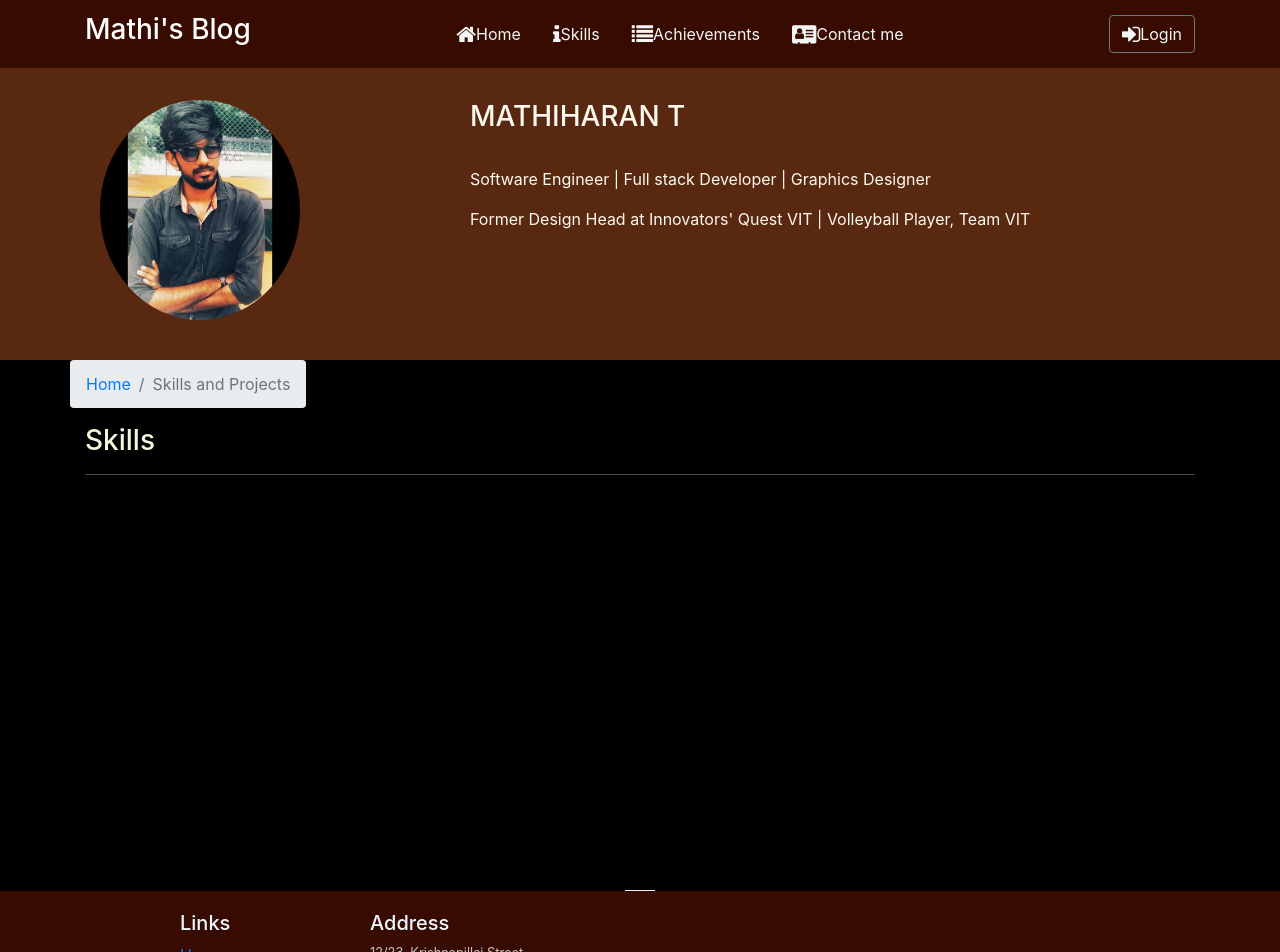
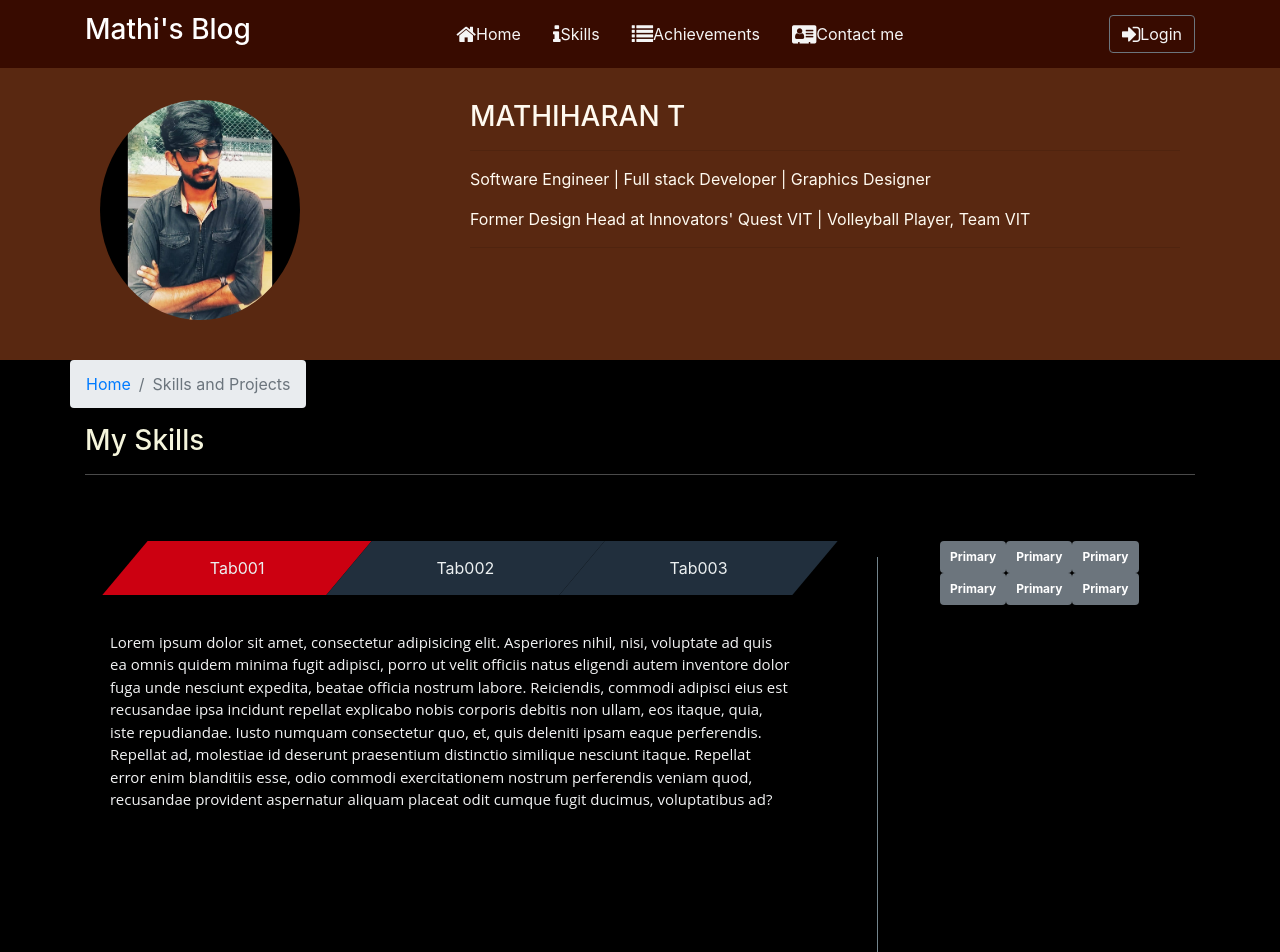
Before and after one commit to Mathiharan/Mathiharan-Portfolio, a React (Create React App) app: page /skill in a window 1280 px wide. Shown: the top 952 px of the page. Built offline with nearby package versions, Linux system fonts and the light colour scheme; no server answers; what react-redux-form would draw is missing.

Commit message:
Badges and Skills ready

```diff
--- a/src/App.css
+++ b/src/App.css
@@ -1,32 +1,32 @@
-.row-header{
-  margin:0px auto;
-  padding:0px auto;
+.row-header {
+  margin: 0px auto;
+  padding: 0px auto;
 }
 
 .row-content {
-  margin:0px auto;
+  margin: 0px auto;
   padding: 50px 0px 50px 0px;
   border-bottom: 1px ridge;
-  min-height:400px;
+  min-height: 400px;
 }
 
-.footer{
+.footer {
   background-color: #380b00;
-  margin:0px auto;
+  margin: 0px auto;
   color: aliceblue;
   padding: 20px 0px 20px 0px;
 }
 .jumbotron {
-  padding:40px 10px 40px 10px;
-  margin:0px auto;
+  padding: 40px 10px 40px 10px;
+  margin: 0px auto;
   background: #592811;
-  color:floralwhite;
+  color: floralwhite;
 }
 
-address{
-  font-size:80%;
-  margin:0px;
-  color:#c5c5c5;
+address {
+  font-size: 80%;
+  margin: 0px;
+  color: #c5c5c5;
 }
 
 .navbar-dark {
@@ -82,19 +82,19 @@ address{
   opacity: 30%;
 }
 
-.circleimg{
+.circleimg {
   width: 150px;
   height: 180px;
   margin: 10;
   padding: 10px 10px 10px 10px;
 }
 
-.testimonial-author{
+.testimonial-author {
   padding-bottom: 40px;
 }
 
 .tiles {
-  padding: 6vh 16vw;
+  padding: 6vh 1vw;
   display: flex;
   flex-wrap: wrap;
   flex-direction: row;
@@ -108,12 +108,91 @@ address{
   width: 18vw;
   height: 18vw;
 }
-
-.tile.img {
-    width: 100%;
-    transition: transform 500ms ease;
+.tile img {
+  width: 100%;
+  transition: transform 500ms ease;
+}
+.tile img:hover {
+  transform: scale(1.1);
 }
 
-.tile.img:hover {
-  transform: scale(1.1);
+.badge {
+  padding: 10px;
+  justify-content: right;
 }
+
+.verthr {
+  color: #f7f9f9;
+  border: none;
+  border-left: 1px solid hsla(200, 10%, 50%, 100);
+  height: 100vh;
+  width: 0.1px;
+}
+
+.content {
+  width: 640px;
+  margin: 45px auto;
+}
+.tabs-body {
+  padding: auto;
+}
+.tabs-header {
+  display: table;
+  width: 100%;
+  list-style-type: none;
+}
+.tabs-header li {
+  display: table-cell;
+  text-align: center;
+  color: #ecf0f1;
+  cursor: pointer;
+}
+.tabs-header li > a {
+  display: block;
+  padding: 15px;
+  background: #212f3d;
+  transition: all 0.2s ease-in;
+  transform: skew(-40deg);
+}
+.tabs-header li > a span {
+  display: block;
+  transform: skew(40deg);
+}
+.tabs-header li > a:hover {
+  background: #cc0011;
+  color: #f7f9f9;
+}
+.tabs-header li.active > a {
+  background: #cc0011;
+}
+.tabs-content {
+  margin-top: 15px;
+  position: relative;
+  padding: 20px 25px;
+  overflow: hidden;
+  background: #000;
+}
+.tabs-content .tabs-textItem {
+  display: none;
+  transform: translateY(100%);
+}
+.tabs-content .tabs-textItem.show {
+  display: block;
+  transform: translateY(0);
+  animation: change 0.49s cubic-bezier(0.175, 0.885, 0.32, 1.275);
+}
+.tabs-content .tabs-textItem p {
+  font: normal 15px/1.5 "Open Sans";
+  color: #f2f3f4;
+}
+
+@keyframes change {
+  0% {
+    transform: translateY(100%);
+    opacity: 0;
+  }
+  100% {
+    transform: translateY(0);
+    opacity: 1;
+  }
+}
--- a/src/components/Achievements.js
+++ b/src/components/Achievements.js
@@ -47,50 +47,76 @@ function Achievements(props) {
   );
 }
 
-const app = document.getElementById('app');
-const data = [{
+const app = document.getElementById("app");
+const data = [
+  {
     id: 1,
     name: "Island",
-  image: "https://images.unsplash.com/photo-1442530792250-81629236fe54?ixlib=rb-0.3.5&q=80&fm=jpg&crop=entropy&cs=tinysrgb&w=980&h=980&fit=crop&s=9631adb2d2f752e3a0734f393fef634b"
-}, {
+    heading: "Volleyball",
+    image:
+      "https://images.unsplash.com/photo-1442530792250-81629236fe54?ixlib=rb-0.3.5&q=80&fm=jpg&crop=entropy&cs=tinysrgb&w=980&h=980&fit=crop&s=9631adb2d2f752e3a0734f393fef634b",
+  },
+  {
     id: 2,
     name: "Forest",
-  image: "https://images.unsplash.com/photo-1468851508491-4f854ec88aa0?ixlib=rb-0.3.5&q=80&fm=jpg&crop=entropy&cs=tinysrgb&w=900&h=900&fit=crop&s=b1222b6a1d3694cac76d2a23c3a02254"
-}, {
+    heading: "Volleyball",
+    image:
+      "https://images.unsplash.com/photo-1468851508491-4f854ec88aa0?ixlib=rb-0.3.5&q=80&fm=jpg&crop=entropy&cs=tinysrgb&w=900&h=900&fit=crop&s=b1222b6a1d3694cac76d2a23c3a02254",
+  },
+  {
     id: 3,
     name: "Whale",
-  image: "https://images.unsplash.com/photo-1454991727061-be514eae86f7?ixlib=rb-0.3.5&q=80&fm=jpg&crop=entropy&cs=tinysrgb&w=900&h=900&fit=crop&s=3c55430f01fe9ac9a9ccb3383d1416ff"
-}, {
+    heading: "Volleyball",
+    image:
+      "https://images.unsplash.com/photo-1454991727061-be514eae86f7?ixlib=rb-0.3.5&q=80&fm=jpg&crop=entropy&cs=tinysrgb&w=900&h=900&fit=crop&s=3c55430f01fe9ac9a9ccb3383d1416ff",
+  },
+  {
     id: 4,
     name: "Mountain",
-  image: "https://images.unsplash.com/photo-1467890947394-8171244e5410?ixlib=rb-0.3.5&q=80&fm=jpg&crop=entropy&cs=tinysrgb&w=980&h=980&fit=crop&s=9396f0adf263b51b44626228225684d0"
-}, {
+    heading: "Volleyball",
+    image:
+      "https://images.unsplash.com/photo-1467890947394-8171244e5410?ixlib=rb-0.3.5&q=80&fm=jpg&crop=entropy&cs=tinysrgb&w=980&h=980&fit=crop&s=9396f0adf263b51b44626228225684d0",
+  },
+  {
     id: 5,
     name: "Boat",
-  image: "https://images.unsplash.com/photo-1443302382600-0bfacc473376?ixlib=rb-0.3.5&q=80&fm=jpg&crop=entropy&cs=tinysrgb&w=980&h=980&fit=crop&s=0c0f26518c1001f67b6c2e4480a8d3e0"
-}, {
+    heading: "Volleyball",
+    image:
+      "https://images.unsplash.com/photo-1443302382600-0bfacc473376?ixlib=rb-0.3.5&q=80&fm=jpg&crop=entropy&cs=tinysrgb&w=980&h=980&fit=crop&s=0c0f26518c1001f67b6c2e4480a8d3e0",
+  },
+  {
     id: 6,
     name: "Flowers",
-  image: "https://images.unsplash.com/photo-1429091443922-e7d9ae79a837?ixlib=rb-0.3.5&q=80&fm=jpg&crop=entropy&cs=tinysrgb&w=900&h=900&fit=crop&s=e81cb6a60c53788559edb9bec21b80fc"
-}, {
+    heading: "Volleyball",
+    image:
+      "https://images.unsplash.com/photo-1429091443922-e7d9ae79a837?ixlib=rb-0.3.5&q=80&fm=jpg&crop=entropy&cs=tinysrgb&w=900&h=900&fit=crop&s=e81cb6a60c53788559edb9bec21b80fc",
+  },
+  {
     id: 7,
     name: "Fire",
-  image: "https://images.unsplash.com/photo-1468245856972-a0333f3f8293?ixlib=rb-0.3.5&q=80&fm=jpg&crop=entropy&cs=tinysrgb&w=900&h=900&fit=crop&s=1f57cc13084e32839627453821a43abf"
-}, {
+    heading: "Volleyball",
+    image:
+      "https://images.unsplash.com/photo-1468245856972-a0333f3f8293?ixlib=rb-0.3.5&q=80&fm=jpg&crop=entropy&cs=tinysrgb&w=900&h=900&fit=crop&s=1f57cc13084e32839627453821a43abf",
+  },
+  {
     id: 8,
     name: "Garden",
-  image: "https://images.unsplash.com/photo-1427392797425-39090deb14ec?ixlib=rb-0.3.5&q=80&fm=jpg&crop=entropy&cs=tinysrgb&w=900&h=900&fit=crop&s=8bfe49466d0da200e61128a8ab0e8fbe"
-}, {
+    heading: "Volleyball",
+    image:
+      "https://images.unsplash.com/photo-1427392797425-39090deb14ec?ixlib=rb-0.3.5&q=80&fm=jpg&crop=entropy&cs=tinysrgb&w=900&h=900&fit=crop&s=8bfe49466d0da200e61128a8ab0e8fbe",
+  },
+  {
     id: 9,
     name: "Bridge",
-  image: "https://images.unsplash.com/photo-1445723356089-6dbb51d9c4f8?ixlib=rb-0.3.5&q=80&fm=jpg&crop=entropy&cs=tinysrgb&w=980&h=980&fit=crop&s=6e476c6e7ce1adac161295616d1bec05"
-}];
+    heading: "Volleyball",
+    image:
+      "https://images.unsplash.com/photo-1445723356089-6dbb51d9c4f8?ixlib=rb-0.3.5&q=80&fm=jpg&crop=entropy&cs=tinysrgb&w=980&h=980&fit=crop&s=6e476c6e7ce1adac161295616d1bec05",
+  },
+];
 
 class App extends React.Component {
   render() {
-    return (
-      <Tiles data={this.props.data} />
-    );
+    return <Tiles data={this.props.data} />;
   }
 }
 
@@ -101,7 +127,7 @@ class Tiles extends React.Component {
     return (
       <div className="tiles">
         {this.props.data.map((data) => {
-          return <Tile data={data} key={data.id} />
+          return <Tile data={data} key={data.id} />;
         })}
       </div>
     );
@@ -113,7 +139,7 @@ class Tile extends React.Component {
     super(props);
     this.state = {
       open: false,
-        mouseOver: false
+      mouseOver: false,
     };
     // Bind properties to class instance
     this._clickHandler = this._clickHandler.bind(this);
@@ -126,27 +152,27 @@ class Tile extends React.Component {
     if (this.state.mouseOver === false) {
       console.log(this.props.data.name);
       this.setState({
-        mouseOver: true
-      })
+        mouseOver: true,
+      });
     }
   }
   _mouseLeave(e) {
     e.preventDefault();
     if (this.state.mouseOver === true) {
       this.setState({
-        mouseOver: false
-      })
+        mouseOver: false,
+      });
     }
   }
   _clickHandler(e) {
     e.preventDefault();
     if (this.state.open === false) {
       this.setState({
-        open: true
+        open: true,
       });
     } else {
       this.setState({
-        open: false
+        open: false,
       });
     }
   }
@@ -159,21 +185,21 @@ class Tile extends React.Component {
     // When tile clicked
     if (this.state.open) {
       tileStyle = {
-        width: '62vw',
-        height: '62vw',
-        position: 'absolute',
-        top: '50%',
-        left: '50%',
-        margin: '0',
-        marginTop: '-31vw',
-        marginLeft: '-31vw',
-        boxShadow: '0 0 40px 5px rgba(0, 0, 0, 0.3)',
-        transform: 'none'
+        width: "62vw",
+        height: "62vw",
+        position: "absolute",
+        top: "50%",
+        left: "50%",
+        margin: "0",
+        marginTop: "-31vw",
+        marginLeft: "-31vw",
+        boxShadow: "0 0 40px 5px rgba(0, 0, 0, 0.3)",
+        transform: "none",
       };
     } else {
       tileStyle = {
-        width: '18vw',
-        height: '18vw'
+        width: "18vw",
+        height: "18vw",
       };
     }
 
@@ -187,6 +213,12 @@ class Tile extends React.Component {
           alt={this.props.data.name}
           style={tileStyle}
         />
+        <h4>{this.props.data.heading}</h4>
+        <figure class="figure">
+          <figcaption class="figure-caption text-right">
+            A caption for the above image.
+          </figcaption>
+        </figure>
       </div>
     );
   }
--- a/src/components/Skills.js
+++ b/src/components/Skills.js
@@ -11,6 +11,7 @@ import {
   CardHeader,
   Breadcrumb,
   BreadcrumbItem,
+  Badge,
   Button,
   Row,
   Label,
@@ -21,6 +22,92 @@ import { Link } from "react-router-dom";
 import { Loading } from "./LoadingComponent";
 import { baseUrl } from "../shared/baseUrl";
 import { FadeTransform } from "react-animation-components";
+
+let data = [
+  {
+      name: 'Tab001',
+      text: 'Lorem ipsum dolor sit amet, consectetur adipisicing elit. Asperiores nihil, nisi, voluptate ad quis ea omnis quidem minima fugit adipisci, porro ut velit officiis natus eligendi autem inventore dolor fuga unde nesciunt expedita, beatae officia nostrum labore. Reiciendis, commodi adipisci eius est recusandae ipsa incidunt repellat explicabo nobis corporis debitis non ullam, eos itaque, quia, iste repudiandae. Iusto numquam consectetur quo, et, quis deleniti ipsam eaque perferendis. Repellat ad, molestiae id deserunt praesentium distinctio similique nesciunt itaque. Repellat error enim blanditiis esse, odio commodi exercitationem nostrum perferendis veniam quod, recusandae provident aspernatur aliquam placeat odit cumque fugit ducimus, voluptatibus ad?'
+  },
+  {
+      name: 'Tab002',
+      text: 'Lorem ipsum dolor sit amet, consectetur adipisicing elit. Asperiores perspiciatis repellat soluta dolorum, quam quos possimus atque rerum porro voluptate beatae dolor incidunt! Corporis, tempore quasi fugit est. Ex, quae!Aliquam nulla explicabo facilis, consequuntur tenetur! Rem architecto veritatis quo corporis sapiente nesciunt culpa at enim similique officiis adipisci in commodi suscipit, natus facilis, repellat laboriosam eaque obcaecati quaerat vero!'
+  },
+  {
+      name: 'Tab003',
+      text: 'Lorem ipsum dolor sit amet, consectetur adipisicing elit. Dolorem minus similique architecto sequi delectus non, nobis consequuntur officia, laboriosam reiciendis ea! Natus iste quas perspiciatis magnam repellat, voluptate excepturi esse.'
+  }
+];
+
+class Tabs extends React.Component {
+  constructor() {
+      super();
+
+      this.state = {
+          activeTab: 0,
+          data: data
+      }
+
+      this.changeTabOnClick = this.changeTabOnClick.bind(this);
+  }
+
+  changeTabOnClick(index) {
+      this.setState({
+          activeTab: index
+      });
+  }
+
+  render() {
+      return (
+          <div className="tabs-body">
+              <TabHeader data={this.state.data}
+                            click={this.changeTabOnClick}
+                            activeId={this.state.activeTab} />
+              <TabContent data={this.state.data}
+                             activeId={this.state.activeTab} />
+          </div>
+      )
+  }
+}
+
+class TabHeader extends React.Component {
+  doClick(index, event) {
+      this.props.click(index);
+  }
+
+  render() {
+      let activeClass = this.props.activeId;
+
+      let tabs = this.props.data.map((item, index) => {
+          return <li className={(activeClass === index ? 'active' : '')}>
+                      <a onClick={this.doClick.bind(this, index)} ><span>{item.name}</span></a>
+                  </li>
+      });
+
+      return (
+          <ul className="tabs-header">{tabs}</ul>
+      )
+  }
+
+}
+
+class TabContent extends React.Component {
+  render() {
+      let activeClass = this.props.activeId;
+
+      let content = this.props.data.map((item, index) => {
+          return <div  className={'tabs-textItem ' + (activeClass === index ? 'show' : '')} ><p>{item.text}</p></div>
+      });
+
+      return (
+          <div className="tabs-content">{content}</div>
+      );
+  }
+}
+
+//React.render(<Tabs />, document.querySelector('.tabs'));
+
+
+
 
 function Skills(props) {
   return (
@@ -34,12 +121,23 @@ function Skills(props) {
             <BreadcrumbItem active>Skills and Projects</BreadcrumbItem>
           </Breadcrumb>
           <div className="col-12">
-            <h3>Skills</h3>
-            <hr className="hr"/>
+            <h3>My Skills</h3>
+            <hr className="hr" />
           </div>
           <div className="row row-content">
-            <div className="col-12">
-
+            <div className="col-12 col-md-8">
+              <Tabs />
+            </div>
+            <div className="col-md-1">
+              <hr className="verthr"/>
+            </div>
+            <div className="col-12 col-md">
+              <Badge variant="primary" className="badge">Primary</Badge>
+              <Badge variant="primary" >Primary</Badge>
+              <Badge variant="primary">Primary</Badge>
+              <Badge variant="primary">Primary</Badge>
+              <Badge variant="primary">Primary</Badge>
+              <Badge variant="primary">Primary</Badge>
             </div>
           </div>
         </div>
```
Lines whose indentation alone changed are shown as unchanged.
